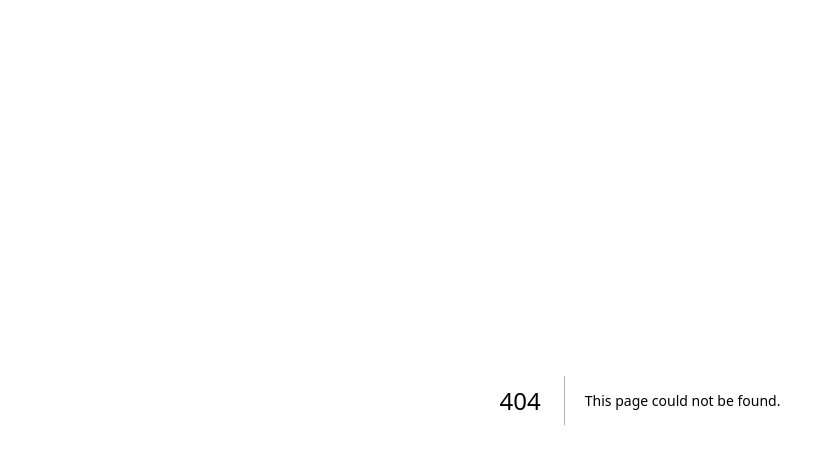
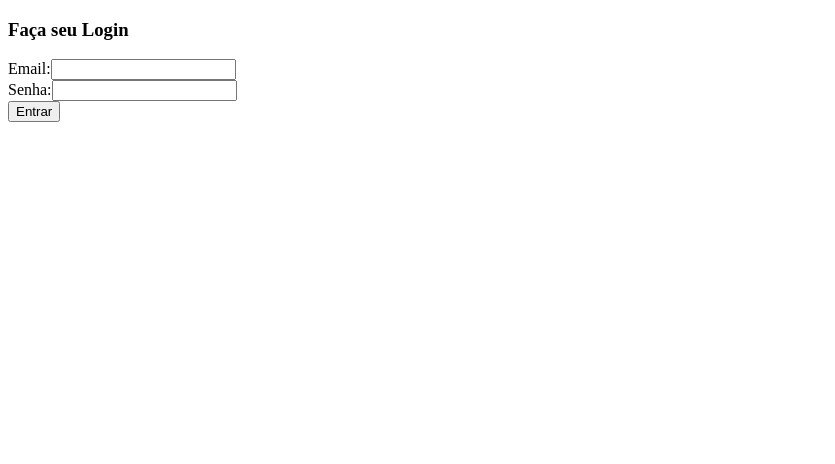
Before and after one commit to davimcruz/SimpleFinance, a Next.js app: page /signin in a window 1280 px wide. Before the commit this address had no page. Shown: the top 464 px of the page, without its empty margins (0-835 px from the left). Built offline with nearby package versions, Linux system fonts and the light colour scheme.

Commit message:
First Commit

```diff
--- a/package.json
+++ b/package.json
@@ -19,7 +19,9 @@
     "clsx": "^2.1.0",
     "embla-carousel-react": "^8.0.0",
     "lucide-react": "^0.358.0",
+    "mongodb": "^6.5.0",
     "next": "14.1.3",
+    "next-auth": "^4.24.7",
     "react": "^18",
     "react-dom": "^18",
     "tailwind-merge": "^2.2.1",
--- /dev/null
+++ b/pages/signin/index.tsx
@@ -0,0 +1,57 @@
+"use client"
+import { FormEvent, useState } from "react"
+import { useRouter } from "next/router"
+
+import {
+  Card,
+  CardContent,
+  CardDescription,
+  CardHeader,
+  CardTitle,
+} from "@/components/ui/card"
+import { Button } from "@/components/ui/button"
+
+
+export default function Login() {
+
+  const router = useRouter();
+  const [email, setEmail] = useState('');
+  const [password, setPassword] = useState('');
+
+  const handleSubmit = async (e: FormEvent) => {
+    e.preventDefault();
+    console.log('Fazendo login com email:', email, 'e senha:', password);
+    router.push('/');
+  };
+
+  return (
+    <div className="flex min-h-screen bg-slate-50 md:items-center justify-center">
+      <Card>
+        <CardTitle>Faça seu Login</CardTitle>
+        <CardContent>
+          <form onSubmit={handleSubmit}>
+            <div>
+              <label htmlFor="email">Email:</label>
+              <input
+                type="email"
+                id="email"
+                value={email}
+                onChange={(e) => setEmail(e.target.value)}
+              />
+            </div>
+            <div>
+              <label htmlFor="password">Senha:</label>
+              <input
+                type="password"
+                id="password"
+                value={password}
+                onChange={(e) => setPassword(e.target.value)}
+              />
+            </div>
+            <button type="submit">Entrar</button>
+          </form>
+        </CardContent>
+      </Card>
+    </div>
+  )
+}
```
Also changed, not shown: pages/api/auth.js (added), 1 other file (tests, documents, lock files or other folders).
